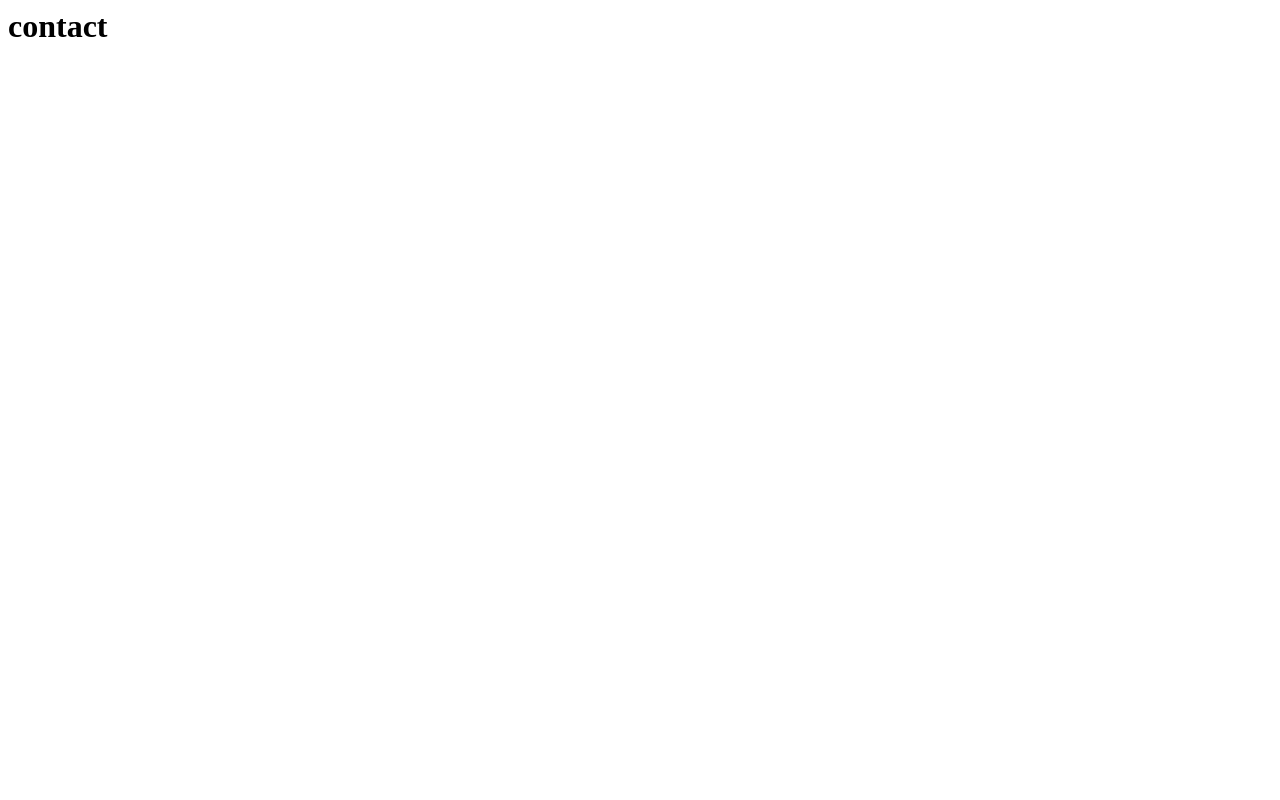
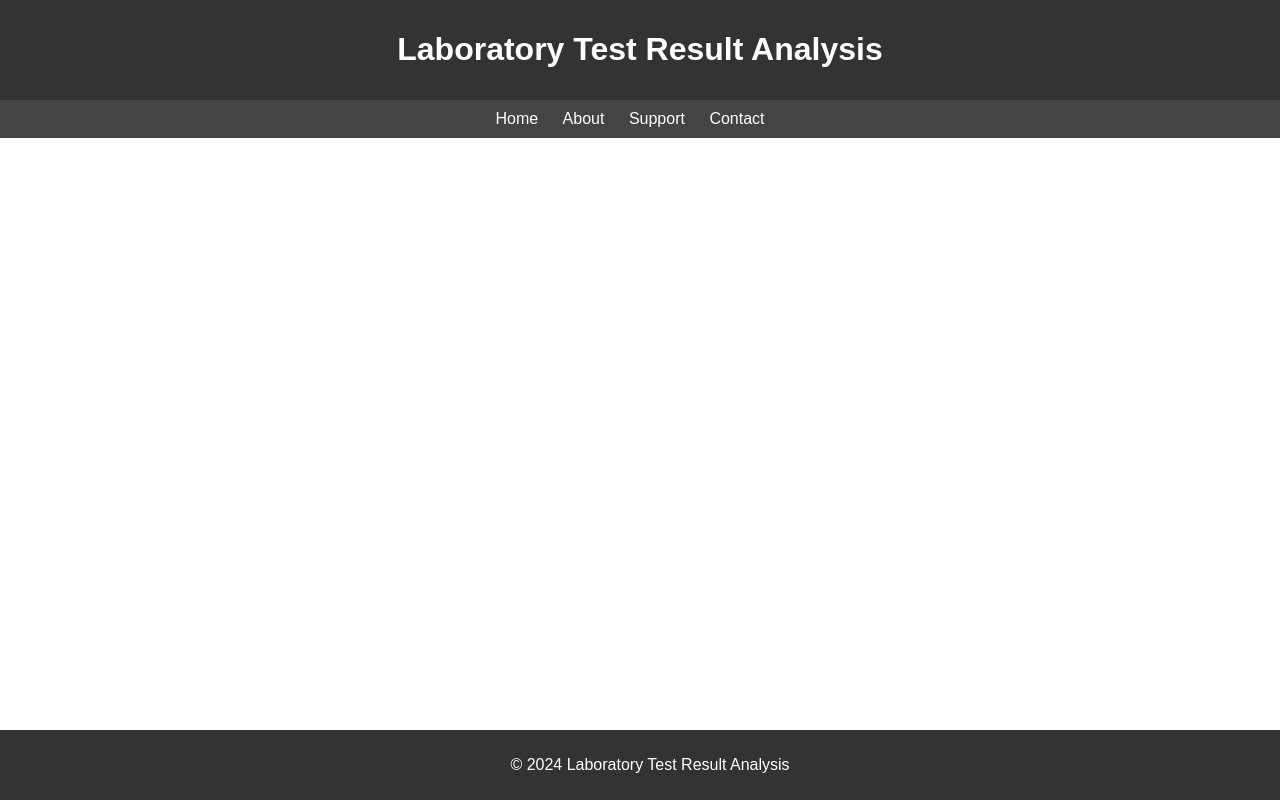
Before and after one commit to Yaanzi/prototype, a plain HTML site: page contact.html in a window 1280 px wide. Drawn offline with Linux system fonts and the light colour scheme.

Commit message:
Update contact.html

```diff
--- a/contact.html
+++ b/contact.html
@@ -1,5 +1,78 @@
+<!DOCTYPE html>
 <html lang="en">
-    <body>
-        <h1> contact</h1>
-    </body>
+<head>
+    <meta charset="UTF-8">
+    <meta name="viewport" content="width=device-width, initial-scale=1.0">
+    <title>Laboratory Test Result Analysis</title>
+    <style>
+        /* CSS styles for the page */
+        body {
+            font-family: Arial, sans-serif;
+            margin: 0;
+            padding: 0;
+        }
+        header {
+            background-color: #333;
+            color: #fff;
+            padding: 10px;
+            text-align: center;
+        }
+        nav {
+            background-color: #444;
+            padding: 10px;
+        }
+        nav ul {
+            list-style-type: none;
+            margin: 0;
+            padding: 0;
+            text-align: center;
+        }
+        nav ul li {
+            display: inline;
+            margin-right: 20px;
+        }
+        nav ul li a {
+            color: #ffffff;
+            text-decoration: none;
+        }
+        nav ul li a:hover {
+            text-decoration: underline;
+        }
+        .container {
+            width: 80%;
+            margin: auto;
+            padding: 20px;
+        }
+        footer {
+            background-color: #333;
+            color: #fff;
+            text-align: center;
+            padding: 10px;
+            position: fixed;
+            bottom: 0;
+            width: 100%;
+        }
+
+
+    </style>
+</head>
+<body>
+    <header>
+        <h1>Laboratory Test Result Analysis</h1>
+    </header>
+    <nav>
+        <ul>
+            <li><a href="home.html">Home</a></li>
+            <li><a href="about.html">About</a></li>
+            <li><a href="support.html">Support</a></li>
+            <li><a href="contact.html">Contact</a></li>
+        </ul>
+    </nav>
+    <div class="container">
+
+    </div>
+    <footer>
+        <p>&copy; 2024 Laboratory Test Result Analysis</p>
+    </footer>
+</body>
 </html>
```
